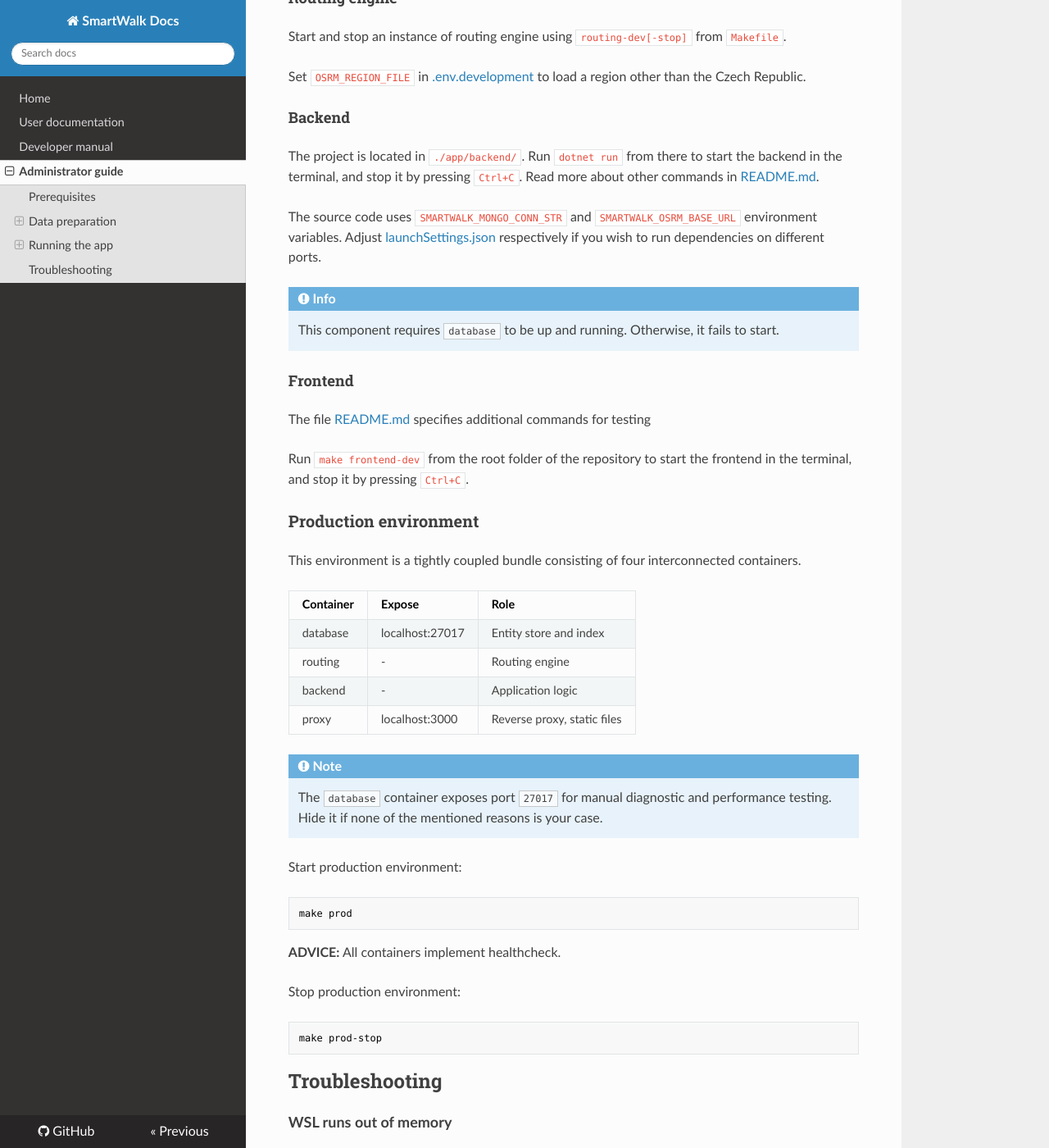
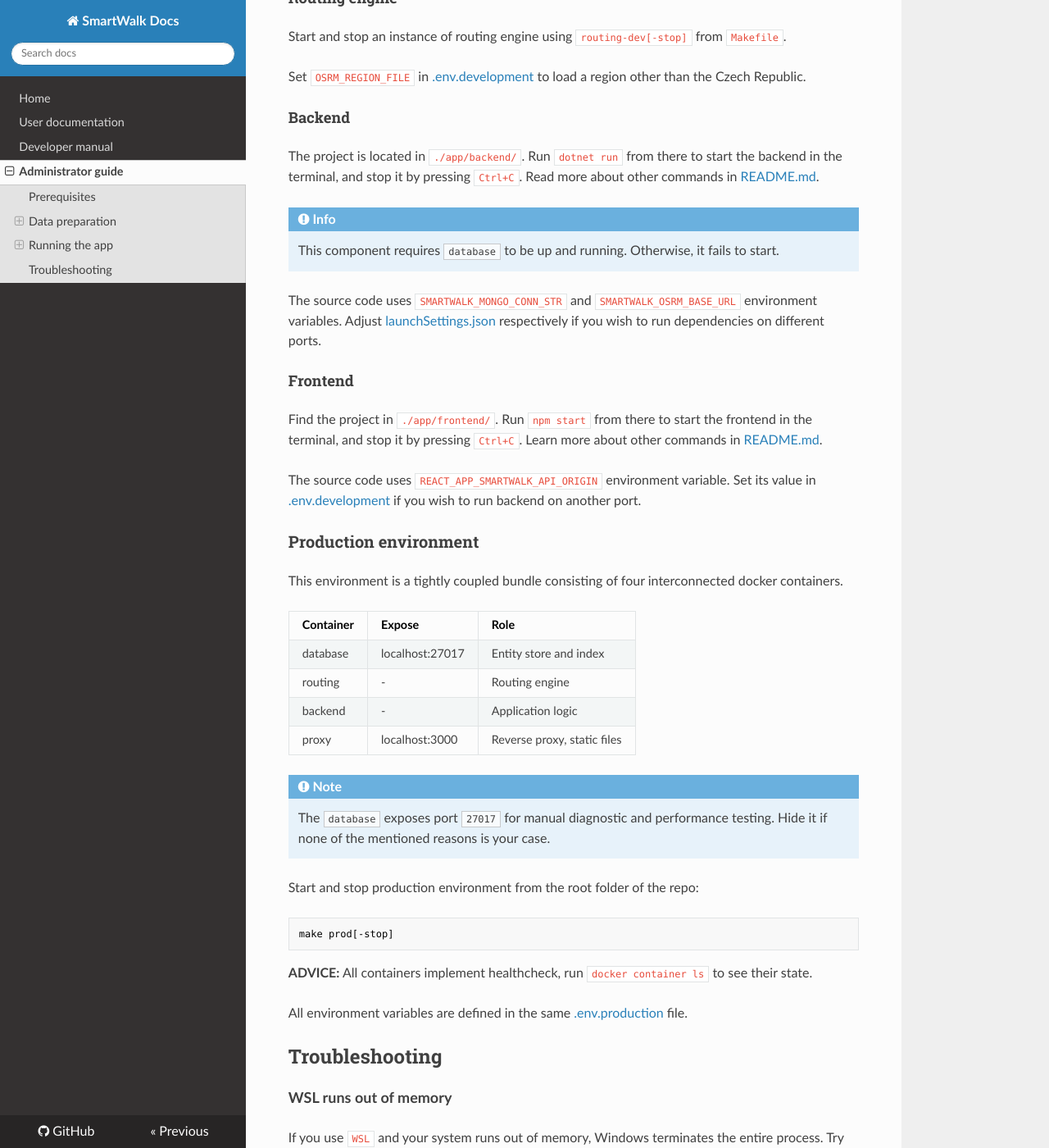
Before and after one commit to zhukovdm/smartwalk-docs, an MkDocs documentation site: the page built from content/adm.md, in a window 1280 px wide and 1400 px high, scrolled down 5709 px. Shown: the whole window at 82% size. Built offline with MkDocs 1.6.1, drawn with Linux system fonts in a browser that asks for light colours; nearby versions of some CDN libraries.

Commit message:
add `prod` env

````diff
--- a/content/adm.md
+++ b/content/adm.md
@@ -225,20 +225,20 @@ Set `OSRM_REGION_FILE` in [.env.development](https://github.com/zhukovdm/smartwa
 
 The project is located in `./app/backend/`. Run `dotnet run` from there to start the backend in the terminal, and stop it by pressing `Ctrl+C`. Read more about other commands in [README.md](https://github.com/zhukovdm/smartwalk/blob/main/app/backend/README.md).
 
-The source code uses `SMARTWALK_MONGO_CONN_STR` and `SMARTWALK_OSRM_BASE_URL` environment variables. Adjust [launchSettings.json](https://github.com/zhukovdm/smartwalk/blob/main/app/backend/SmartWalk.Api/Properties/launchSettings.json) respectively if you wish to run dependencies on different ports.
-
 !!! info
     This component requires `database` to be up and running. Otherwise, it fails to start.
 
+The source code uses `SMARTWALK_MONGO_CONN_STR` and `SMARTWALK_OSRM_BASE_URL` environment variables. Adjust [launchSettings.json](https://github.com/zhukovdm/smartwalk/blob/main/app/backend/SmartWalk.Api/Properties/launchSettings.json) respectively if you wish to run dependencies on different ports.
+
 #### Frontend
 
-The file [README.md](https://github.com/zhukovdm/smartwalk/blob/main/app/frontend/README.md) specifies additional commands for testing
+Find the project in `./app/frontend/`. Run `npm start` from there to start the frontend in the terminal, and stop it by pressing `Ctrl+C`. Learn more about other commands in [README.md](https://github.com/zhukovdm/smartwalk/blob/main/app/frontend/README.md).
 
-Run `make frontend-dev` from the root folder of the repository to start the frontend in the terminal, and stop it by pressing `Ctrl+C`.
+The source code uses `REACT_APP_SMARTWALK_API_ORIGIN` environment variable. Set its value in [.env.development](https://github.com/zhukovdm/smartwalk/blob/main/app/frontend/.env.development) if you wish to run backend on another port.
 
 ### Production environment
 
-This environment is a tightly coupled bundle consisting of four interconnected containers.
+This environment is a tightly coupled bundle consisting of four interconnected docker containers.
 
 | Container | Expose            | Role                          |
 |-----------|-------------------|-------------------------------|
@@ -248,21 +248,17 @@ This environment is a tightly coupled bundle consisting of four interconnected c
 | proxy     | localhost:3000    | Reverse proxy, static files   |
 
 !!! note
-    The `database` container exposes port `27017` for manual diagnostic and performance testing. Hide it if none of the mentioned reasons is your case.
+    The `database` exposes port `27017` for manual diagnostic and performance testing. Hide it if none of the mentioned reasons is your case.
 
-Start production environment:
+Start and stop production environment from the root folder of the repo:
 
 ```bash
-make prod
+make prod[-stop]
 ```
 
-**ADVICE:** All containers implement healthcheck.
+**ADVICE:** All containers implement healthcheck, run `docker container ls` to see their state.
 
-Stop production environment:
-
-```bash
-make prod-stop
-```
+All environment variables are defined in the same [.env.production](https://github.com/zhukovdm/smartwalk/blob/main/infra/.env.production) file.
 
 ## Troubleshooting
 
````
